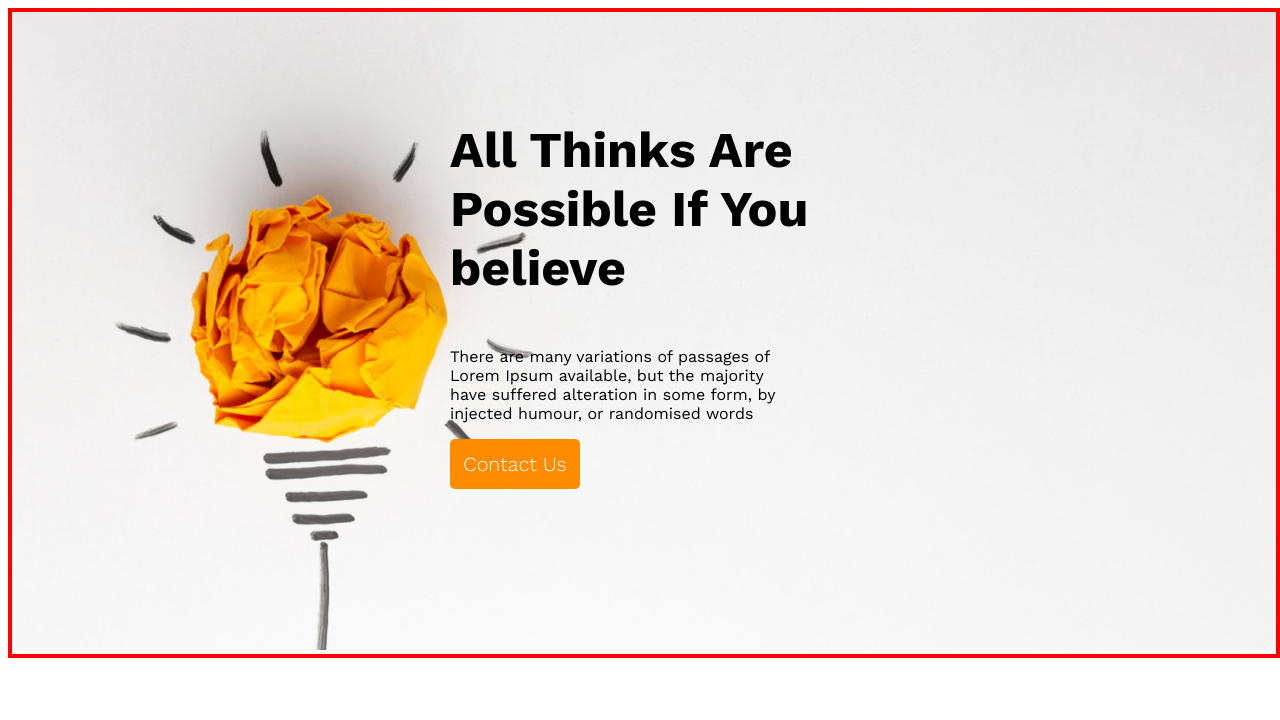
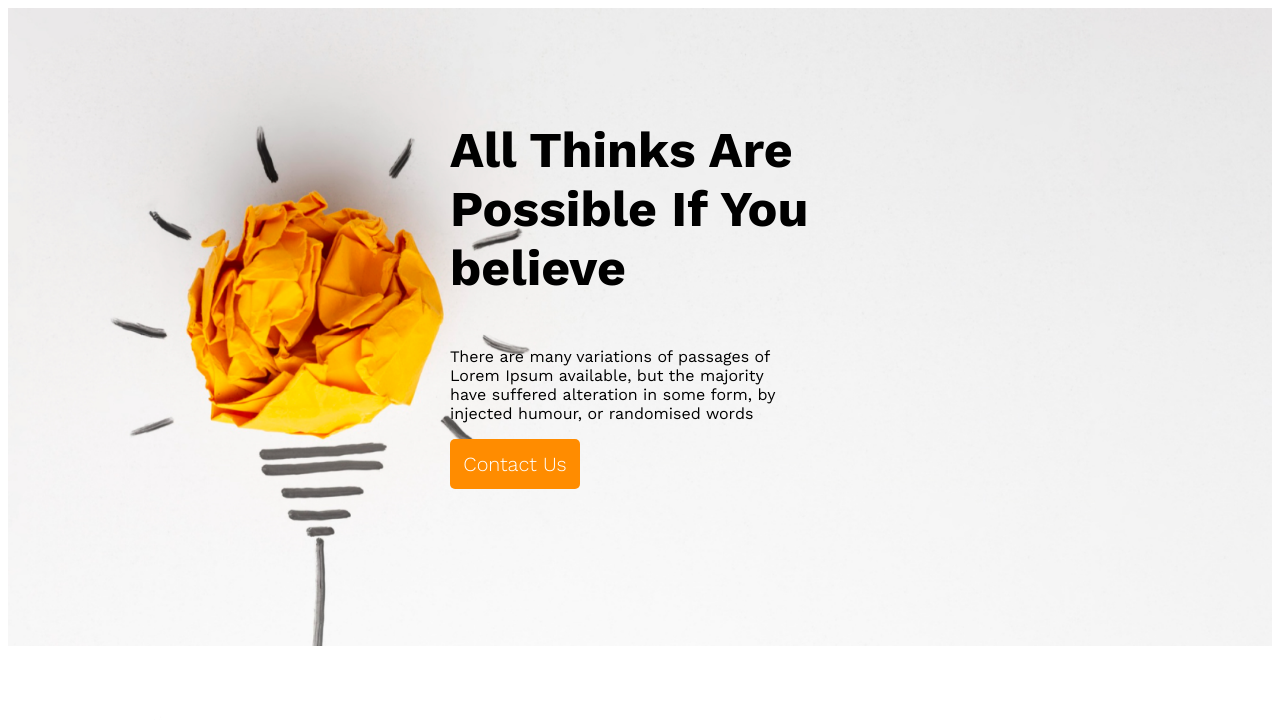
Before and after one commit to Chowdhury1990/New-one, a plain HTML site: page index.html in a window 1280 px wide. Shown: the top 720 px of the page. Drawn offline with nearby package versions, Linux system fonts and the light colour scheme.

Commit message:
commit six

```diff
--- a/style.css
+++ b/style.css
@@ -4,7 +4,7 @@
 header{
     width: 100%;
     margin: 0;
-    border: 4px solid red;
+    /* border: 4px solid red; */
 }
 
 
```
